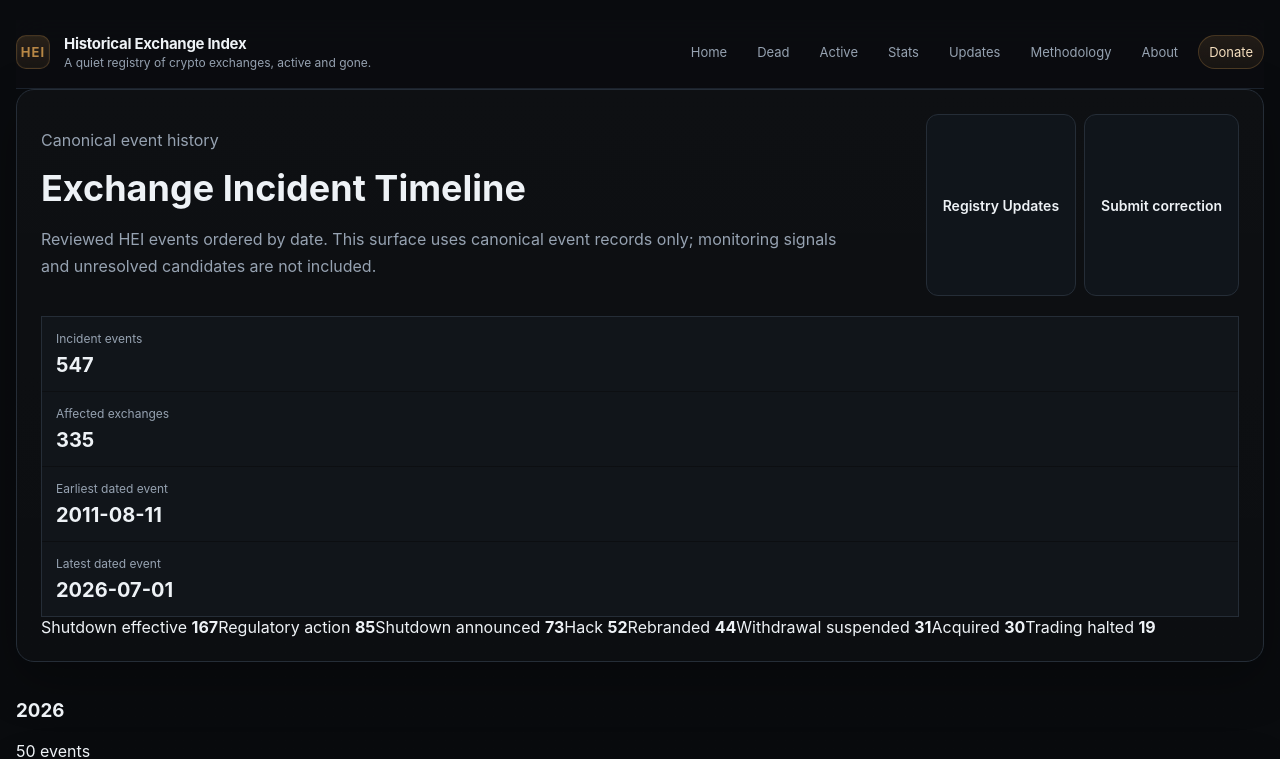
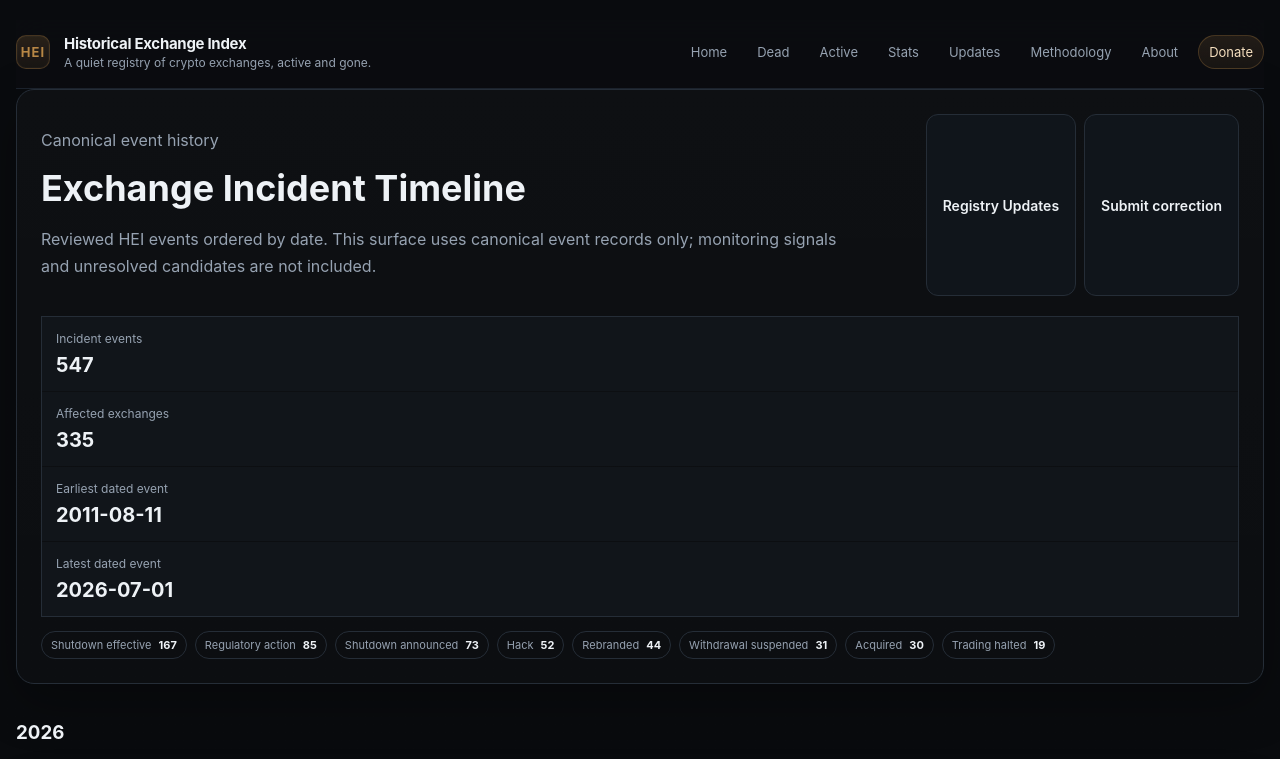
Before and after one commit to badjoke-lab/historical-exchange-index, a Next.js app: page /timeline in a window 1280 px wide. Shown: the top 759 px of the page. Built offline with nearby package versions, Linux system fonts and the light colour scheme; no server answers.

Commit message:
Add timeline type summary styles

```diff
--- a/src/app/timeline/timeline.module.css
+++ b/src/app/timeline/timeline.module.css
@@ -7,3 +7,6 @@
 .summaryGrid>div{display:flex;flex-direction:column;gap:7px;padding:14px;background:var(--panel)}
 .summaryGrid span{color:var(--muted);font-size:12px}
 .summaryGrid strong{font-size:20px}
+.typeSummary{display:flex;gap:8px;flex-wrap:wrap;margin-top:14px}
+.typeSummaryItem{border:1px solid var(--line);border-radius:999px;padding:6px 9px;color:var(--muted);font-size:11px}
+.typeSummaryItem strong{color:var(--text);margin-left:4px}
```
